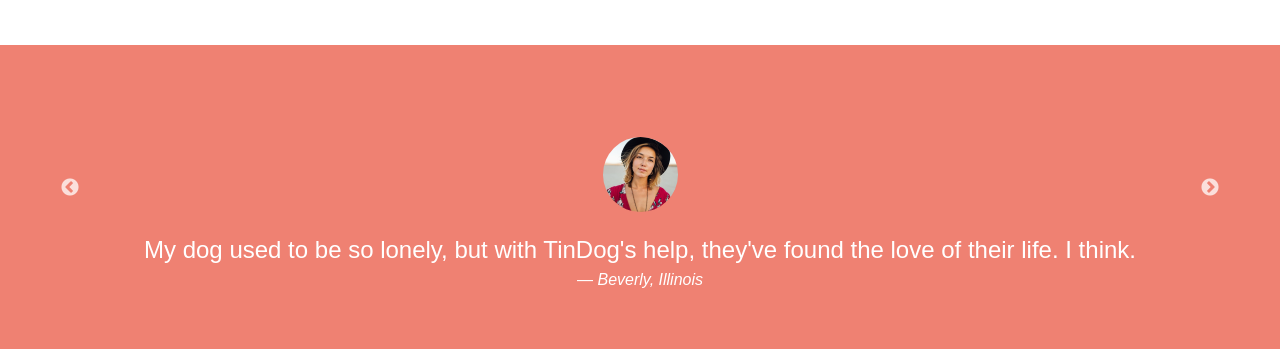
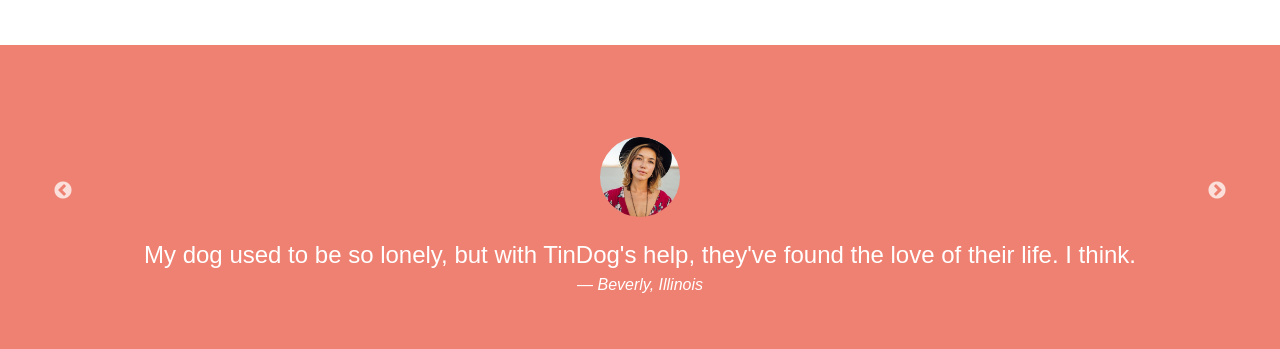
Before and after one commit to sparethme/lab_tindog, a plain HTML site: page index.html in a window 1280 px wide. Shown: the part 1142-1491 px from the top of the page. Drawn offline with nearby package versions, Linux system fonts and the light colour scheme; a web font is replaced by a local one.

Commit message:
testi-img-height chg

```diff
--- a/css/main.css
+++ b/css/main.css
@@ -126,7 +126,7 @@ p {
   line-height: 1.5; }
 
 .testimonial-image {
-  width: 75px;
+  height: 80px;
   border-radius: 100%;
   margin: 20px; }
 
--- a/index.html
+++ b/index.html
@@ -114,12 +114,12 @@
     <div class="container">
       <!-- <h2 class="text-center">Testimonials</h2> -->
       <div class="row text-center">
-        <div class="col-auto">
+        <div class="col px-2">
           <div class="slider pt-5">
 
             <!-- first Testimonial-->
-            <div>
-              <div class="d-flex justify-content-center">
+            <div class="">
+              <div class="row justify-content-center">
                 <img class="testimonial-image justify-content-center" src="img/lady-img.jpg" alt="dog-profile" />
               </div>
               <blockquote class="blockquote">
```
